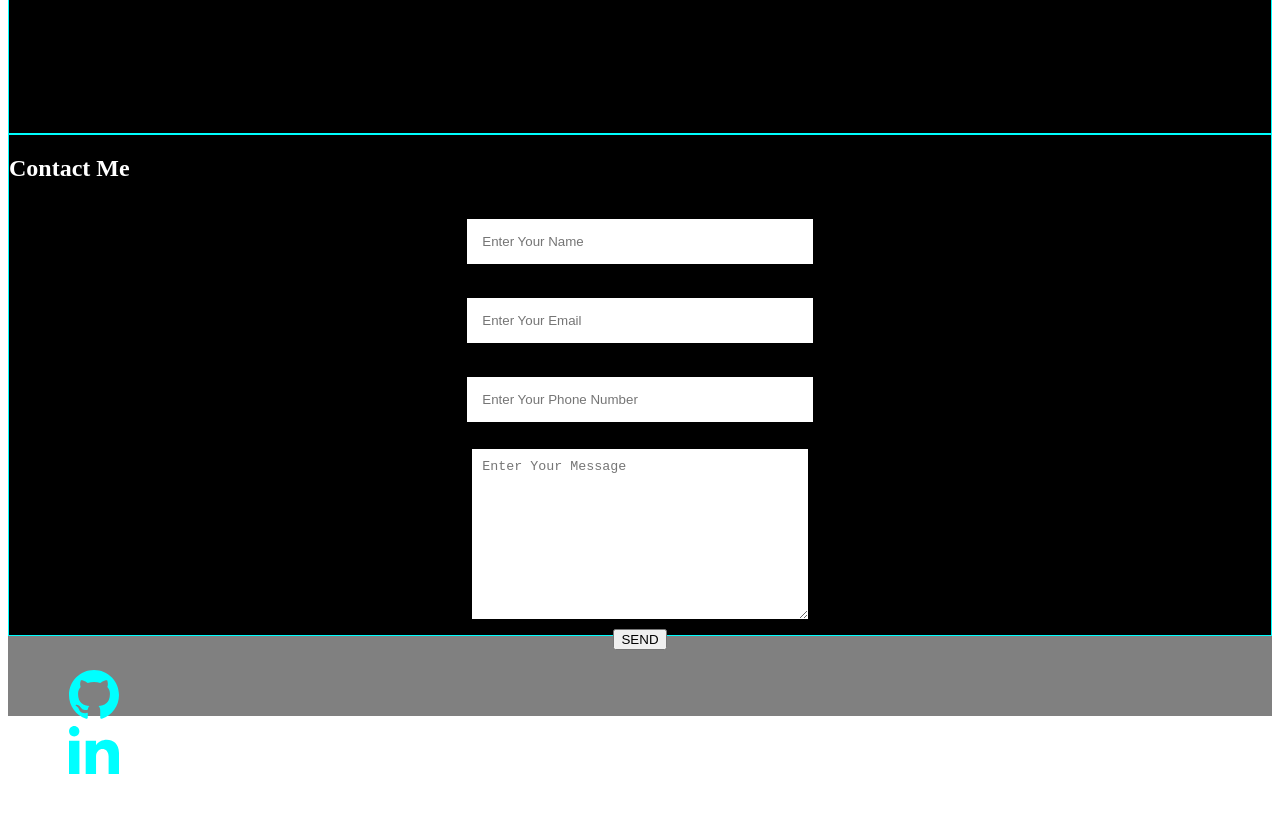
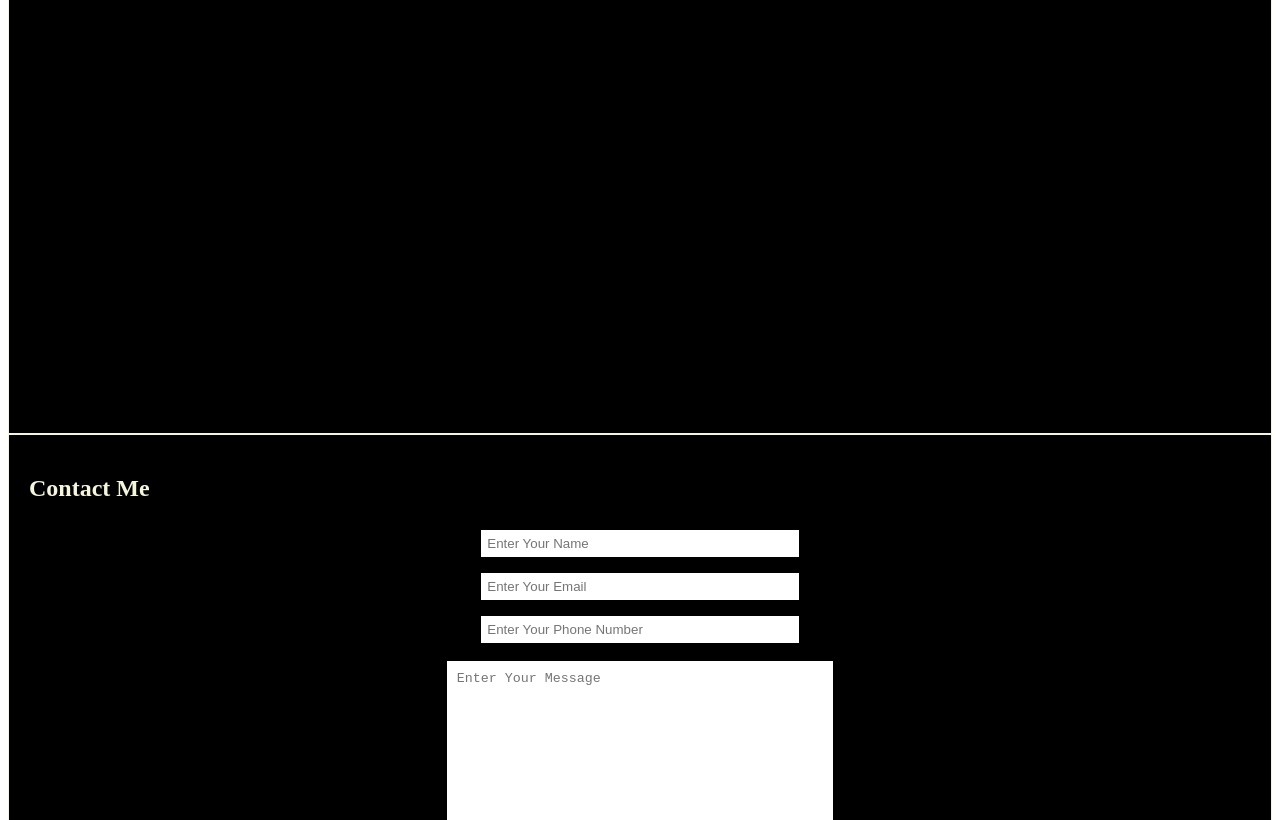
Before and after one commit to qiad171/Portfolio, a plain HTML site: page index.html in a window 1280 px wide. Shown: the part 1980-2800 px from the top of the page. Before the commit the page ends 2765 px from the top, so only its background shows below. Drawn offline with Linux system fonts and the light colour scheme; files that its build step writes are made by us from their sources.

Commit message:
finish contact me css

```diff
--- a/Style.css
+++ b/Style.css
@@ -1,12 +1,16 @@
 section {
-    height:500px;
+    height:100vh;
     background-color: black;
-    border: solid cyan 1px;
+    border: solid beige 1px;
     color:white
 }
 
 ul {
     list-style: none;
+}
+
+.h1 {
+    font-size: x-large;
 }
 
 /* home section */
@@ -140,15 +144,26 @@ li {
 
 
 /* contact me section */
-#contact {
+.contact {
     display: flex;
     flex-direction: column;
     box-sizing: border-box;
     background-color: black;
     color: beige;
-    padding: 20px
+    padding: 20px;
+    height: 100vh;
 }
 
+.contact-heading {
+    display: flex;
+    justify-content: center;
+    flex-direction: column;
+}
+
+#contact-heading__mod {
+    justify-content: center;
+    display: flex;
+}
 .form {
     display: flex;
     flex-direction: column;
@@ -158,28 +173,46 @@ li {
 }
 
 .input {
-    padding: 15px;
-    margin: 17px;
+    padding: 6px;
+    margin: 8px;
     width: 25%;
     border: none;
 }
 
 #msg {
-    width: 25%;
+    width: 30%;
     padding: 10px;
     margin: 10px ;
     border: none;
     outline: none;
 }
 
+#send {
+    padding: 10px;
+    width: 10%;
+    margin:10px;
+    border: none;
+    outline: none;
+}
 
+#send:hover {
+    cursor: pointer;
+    background-color: white;
+    color: rgb(25, 185, 248);
+    box-shadow:  0 0 10 px lightskyblue;
+}
 
+.socials {
+    display: flex;
+    flex-direction: row;
+    justify-content: center;
+}
 
-
-
-
-
-
+#socials__elem {
+    display: flex;
+    flex-direction: row;
+    padding: 0 ;
+}
 
 
 /* footer section */
```
